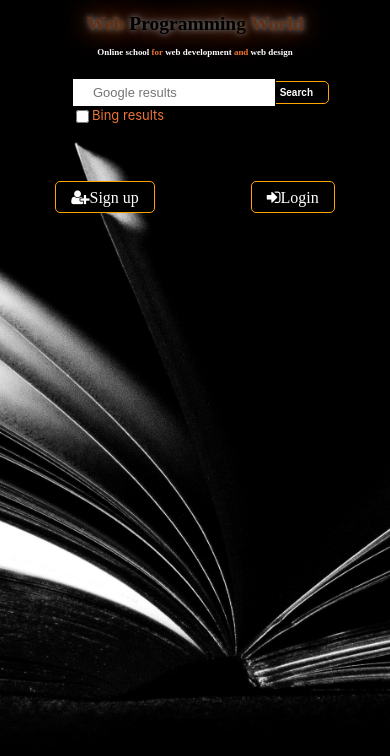
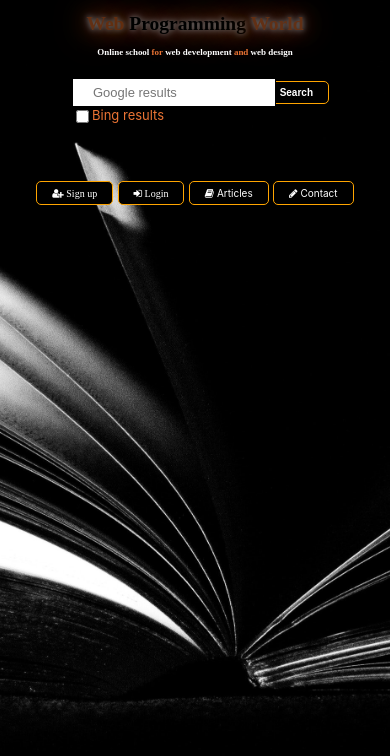
Before and after one commit to Stanislav-Yotov/hunters-zone, a React (Create React App) app: page / in a window 390 px wide. Shown: the top 756 px of the page. Built offline with nearby package versions, Linux system fonts and the light colour scheme; a web font is replaced by a local one.

Commit message:
added more buttons

```diff
--- a/package.json
+++ b/package.json
@@ -17,6 +17,8 @@
     "test": "react-scripts test",
     "eject": "react-scripts eject"
   },
+  "proxy": "http://localhost:8080",
+
   "eslintConfig": {
     "extends": [
       "react-app",
--- a/src/components/dropdowns/Dropdowns.js
+++ b/src/components/dropdowns/Dropdowns.js
@@ -3,29 +3,37 @@ import styles from './Dropdowns.module.css';
 
 function Dropdowns(props) {
 
-    // <form method="post" action="">
-    // 			<div class="dropdown">
-    // 				<button class="dropbtn"><i class="fa fa-sign-in"></i> Login</button>
-    // 				<div class="dropdown-content">
-    // 					<button type="button" id="qr-auth" style="cursor:pointer" onclick="window.location.href='./forms/login_form.php'" value="qrCode">2FA with QR code</button>
-    // 					<button type="button" id="sms-auth" style="cursor:pointer" onclick="window.location.href='./forms/login_form_sms.php'" value="smsCode">2FA with SMS code</button>
-    // 				</div>
-    // 			</div>
-    // 		</form>
-
     return (
+        <>
             <div className={styles.container}>
                 <div className={styles.dropdown}>
-                <a><i className='fa fa-user-plus'>Sign up</i></a>
+                    <a><i className='fa fa-user-plus'> Sign up</i></a>
                 </div>
                 <div className={styles.dropdown}>
-                <a><i className='fa fa-sign-in'>Login</i></a>
+                    <a><i className='fa fa-sign-in'> Login</i></a>
                     <div className={styles['dropdown-content']}>
-                    <button type="button" id="qr-auth" style={{ cursor: 'pointer' }} onclick="window.location.href='./forms/login_form.php'" value="qrCode">2FA with QR code</button>
-                    <button type="button" id="sms-auth" style={{ cursor: 'pointer' }} onclick="window.location.href='./forms/login_form_sms.php'" value="smsCode">2FA with SMS code</button>
+                        <button type="button" id="qr-auth" style={{ cursor: 'pointer' }} value="qrCode">2FA with QR code</button>
+                        <button type="button" id="sms-auth" style={{ cursor: 'pointer' }} value="smsCode">2FA with SMS code</button>
+                    </div>
+                </div>
+                <div className={styles.dropdown}>
+                    <a><i className="fa fa-book"></i> Articles</a>
+                    <div className={styles['dropdown-content']}>
+                        <button type="button" style={{ cursor: 'pointer' }} value="HTML">HTML</button>
+                        <button type="button" style={{ cursor: 'pointer' }} value="CSS">CSS</button>
+                        <button type="button" style={{ cursor: 'pointer' }} value="JS">JS</button>
+                        <button type="button" style={{ cursor: 'pointer' }} value="PHP">PHP</button>
+                    </div>
+                </div>
+                <div className={styles.dropdown}>
+                    <a ><i className="fa fa-pencil"></i> Contact</a>
+                    <div className={styles['dropdown-content']}>
+                        <button type="button" style={{ cursor: 'pointer' }} value="Feedback">Feedback</button>
+                        <button type="button" style={{ cursor: 'pointer' }} value="Forum">Forum</button>
                     </div>
                 </div>
             </div>
+        </>
     );
 
 }
--- a/src/components/dropdowns/Dropdowns.module.css
+++ b/src/components/dropdowns/Dropdowns.module.css
@@ -1,16 +1,15 @@
 .container {
     display: flex;
     flex-direction: row;
-    justify-content:center;
-    flex: 100%;
-    gap: 6em;
-    margin: 2em 0 2em 0;
+    justify-content: space-evenly;
+    margin: 2em 2em 0 2em;
 }
 
 .dropdown {
+    max-width: 105px;
+    max-height: 37.5px;
     position: relative;
     font-size: 16px;
-    font-weight: bold;
     cursor: pointer;
     color: #ffffff;
     border: solid 1px orange;
@@ -24,57 +23,61 @@
     background: orange;
 }
 
-/* .dropbtn {
+.dropdown-content {
+    display: none;
+    position: absolute;
+    box-shadow: 20px 40px 10px 10px rgba(255, 255, 255, 0.9);
+
+}
+
+.dropdown-content button {
+    width: fit-content;
+    min-width: 100px;
+    min-height: 37px;
     background-color: black;
-	border: none;
+    border: 1px solid orange;
+    border-radius: 5px;
     color: white;
-	font-size: 16px;
+    /* font-size: 12px; */
     font-weight: bold;
     padding: 5px 15px;
     cursor: pointer;
-} */
 
-.dropbtn:hover {
-    color: black;
-    background: orange;
+
 }
 
-.dropdown-content {
-    display: none;
-	position: absolute;
-	background-color: black;
-	box-shadow: 5px 10px rgba(0, 0, 0, 0.3);
-    cursor: pointer;
+.dropdown-content button:nth-child(1) {
+    margin-top: 10px;
 }
 
-.dropdown-content button {
-	background-color: black;
-	border: 1px solid orange;
+.dropdown-content button:hover {
+    min-width: 80px;
+    min-height: 37px;
+    background-color: orange;
+    border: 1px solid black;
     border-radius: 5px;
     color: white;
     font-size: 12px;
     font-weight: bold;
     padding: 5px 15px;
     cursor: pointer;
-}
+    box-shadow: 5px 10px rgba(0, 0, 0, 0.3);
 
-.dropdown-content button:hover {
-	background-color: orange;
-	border: 1px solid black;
-    border-radius: 5px;
-	color: white;
-	font-size: 12px;
-	font-weight: bold;
-    margin-top: 5px;
-	padding: 5px 15px;
-	cursor: pointer;
 }
 
 .dropdown:hover .dropdown-content {
-    margin-top: 1px;
     font: 16px;
     top: 100%;
     display: block;
     cursor: pointer;
     box-shadow: 5px 10px rgba(0, 0, 0, 0.3);
 }
+
+@media screen and (max-width: 600px) {
+    .dropdown {
+        display: flex;
+        flex-direction: column;
+        align-items: center;
+        font-size: 10px;
+    }
+}
```
Lines whose indentation alone changed are shown as unchanged.
